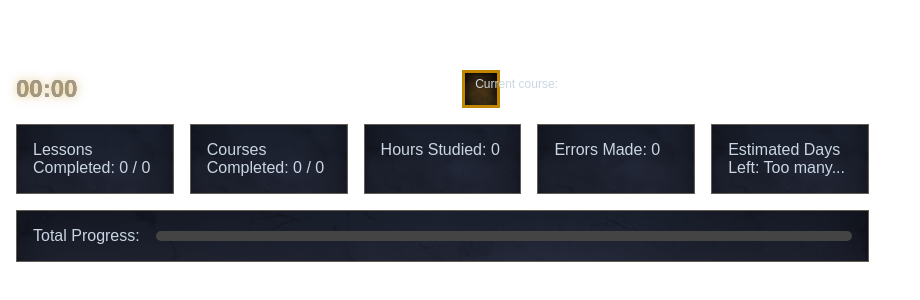
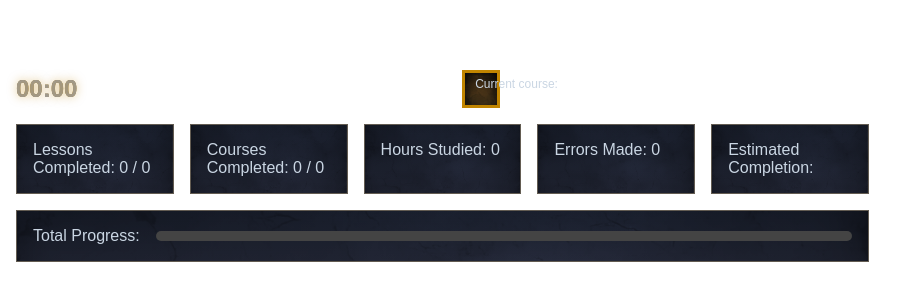
Before and after one commit to itsmejoeyb/stream-overlay, a Svelte app in the folder client/: page / in a window 1280 px wide. Shown: the part 442-742 px from the top of the page, without its empty margins (0-920 px from the left). Built offline with nearby package versions, Linux system fonts and the light colour scheme; no server answers; grey boxes are pictures that could not be loaded.

Commit message:
Fix: changed completion display, formatting fixes

```diff
--- a/client/src/App.svelte
+++ b/client/src/App.svelte
@@ -22,6 +22,7 @@
     let lastCoursesCompleted = 0;
     let lessonsProgress = 0;
     let courseTitle = "";
+    let completionDate = "";
 
     const PARTICLE_COUNT = 50;
     const SPREAD = 75;
@@ -182,13 +183,12 @@
     let soundInitialized = false;
     function ensureSoundInitialized() {
         if (!soundInitialized) {
-        try{
-
-            initializeSound();
-            soundInitialized = true;
-        } catch(e) {
-          console.log('Sound file missing', e)
-        }
+            try {
+                initializeSound();
+                soundInitialized = true;
+            } catch (e) {
+                console.log("Sound file missing", e);
+            }
         }
     }
 
@@ -236,7 +236,15 @@
             }
 
             daysRemaining = `${estimatedDays}`;
+            const date = new Date();
+            const futureDate = new Date(date);
 
+            futureDate.setDate(date.getDate() + estimatedDays);
+            completionDate = futureDate.toLocaleDateString("en-US", {
+                year: "numeric",
+                month: "long",
+                day: "numeric",
+            });
             lessonsProgress =
                 lessonsTotal > 0 ? (lessonsCompleted / lessonsTotal) * 100 : 0;
 
@@ -249,7 +257,10 @@
                 pauseTimer();
             } else if (timerMode === "resume") {
                 resumeTimer();
-            } else if (timerMinutes > 0 && timerMinutes !== countdownSeconds / 60) {
+            } else if (
+                timerMinutes > 0 &&
+                timerMinutes !== countdownSeconds / 60
+            ) {
                 startCountdown(timerMinutes);
             }
 
@@ -307,9 +318,7 @@
                 class="card"
                 style="background-image: url('{bg}'), linear-gradient(#121620, #181b26);"
             >
-                Estimated Days Left: {Number(daysRemaining) > 0
-                    ? daysRemaining
-                    : "Too many..."}
+                Estimated Completion: {completionDate}
             </div>
         </div>
         <div
```
